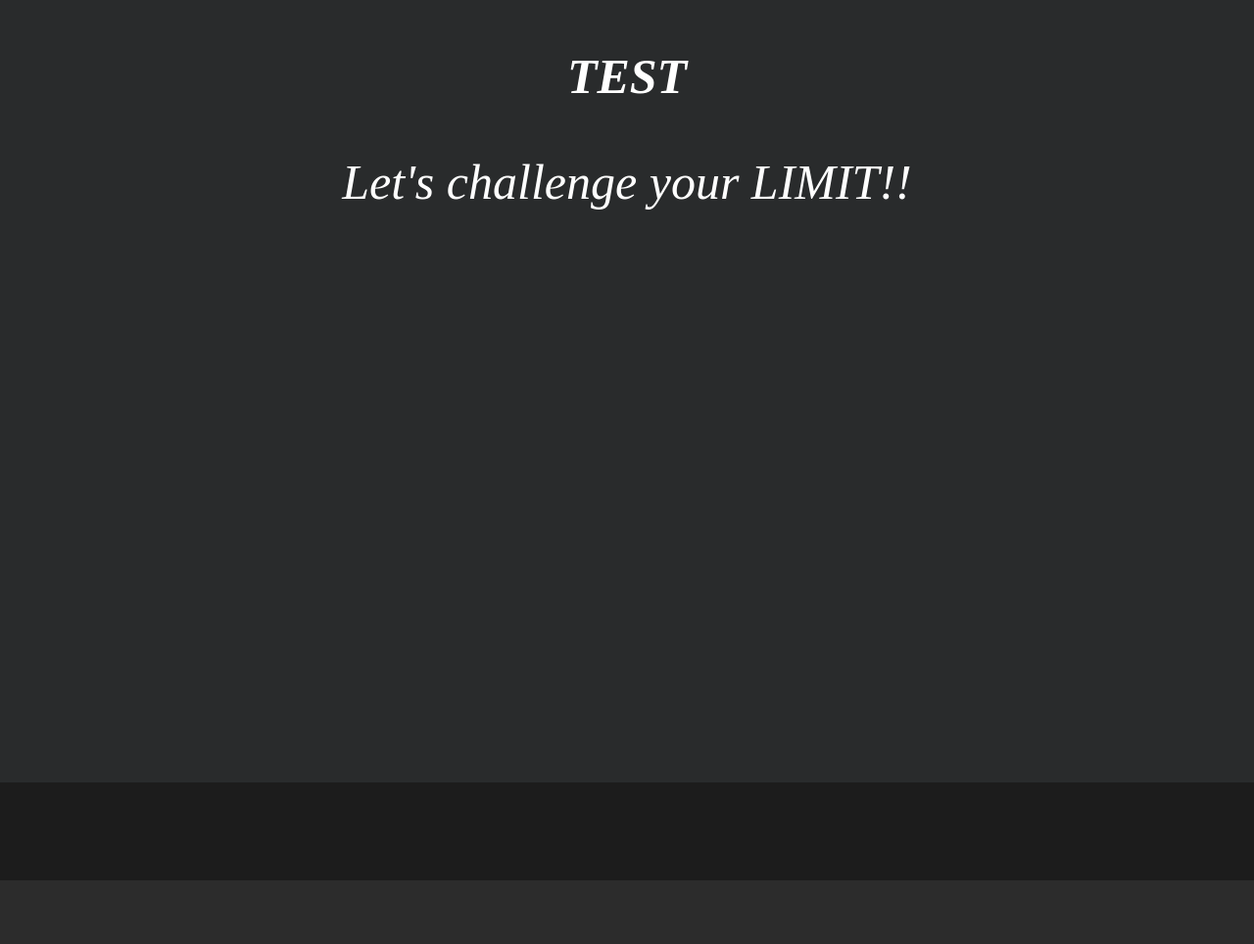
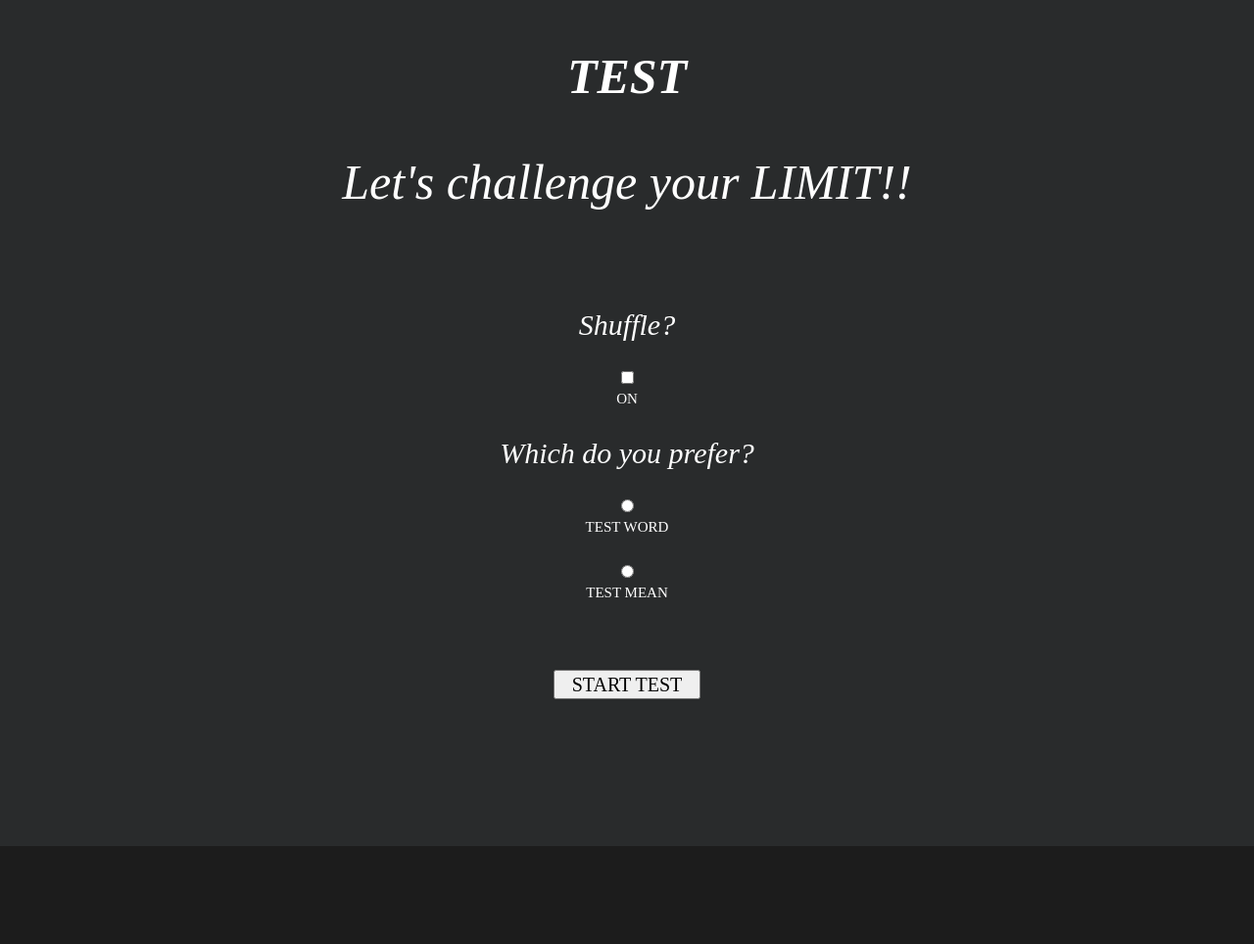
Before and after one commit to brightcat1/FlashCard, a Flask app: page /test.html in a window 1280 px wide. Shown: the part 101-1065 px from the top of the page at 98% size. Before the commit the page ends 1000 px from the top, so only its background shows below. Run offline with Flask 2, Linux system fonts and the light colour scheme; parts of the project's set-up code (start-up, migrations or seed data) failed here and were passed over.

Commit message:
単語テストページのレイアウトの調整、選択ボタンの作成

```diff
--- a/app/static/style.css
+++ b/app/static/style.css
@@ -139,3 +139,39 @@ body, html {
     margin-left: auto;
     height: auto;
 }
+
+.tform {
+    font-size: 30px;
+    margin-top: 100px;
+}
+
+.sele {
+    font-size: 0.5em;
+    font-style: normal;
+}
+
+.tsele {
+    font-size: 0.5em;
+    font-style: normal;
+}
+
+.msele {
+    font-size: 0.5em;
+    font-style: normal;
+}
+
+.check {
+    margin-top: 30px;
+}
+
+.pref  {
+    margin-top: 30px;
+}
+
+.test_btn  {
+    margin-top: 70px;
+    height: 30px;
+    width: 150px;
+    font-family: "Times New Roman";
+    font-size: 20px;
+}
--- a/app/templates/test.html
+++ b/app/templates/test.html
@@ -19,6 +19,16 @@
         <div class = "main">
             <h1 class = "ptitle">TEST</h1>
             <p class = "mes">Let's challenge your LIMIT!!</p>
+            <div class = "tform">
+                <form action="test" method="post">
+                    <p>Shuffle?</p>
+                        <input type="checkbox" class = "check" name="shuffle"> <p class = "sele">ON</p>
+                    <p class = "pref">Which do you prefer?</p>
+                        <input type="radio" name="order" class = "check" value="1"> <p class = "tsele">TEST WORD</p>
+                        <input type="radio" name="order" class = "check" value="0"> <p class = "msele">TEST MEAN</p>
+                    <p><input type="submit" value="START TEST" class="test_btn"></p>
+                </form>
+            </div>
         </div>
         <div class = "foot_line">
         </div>
```
